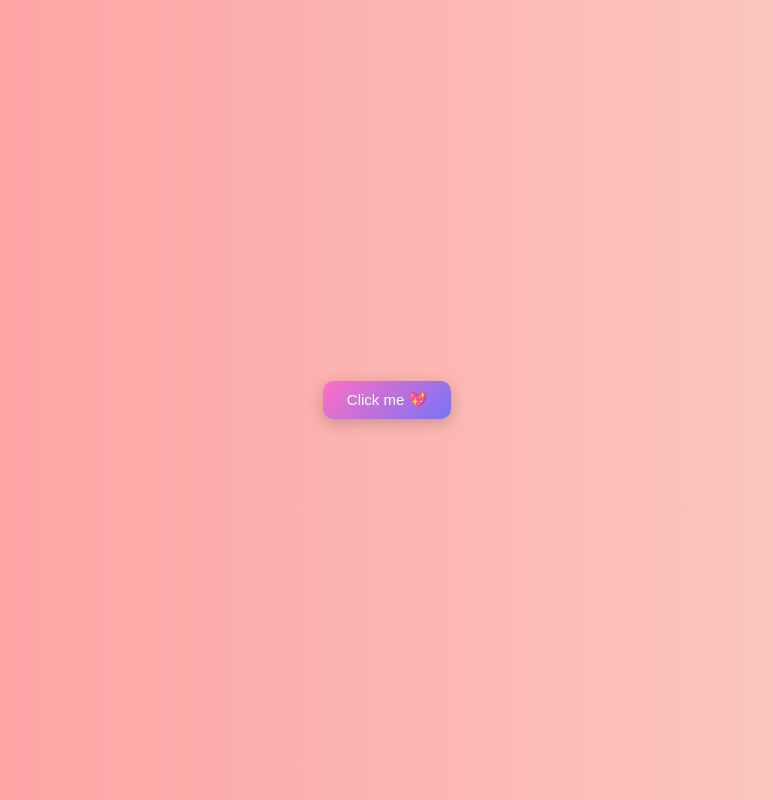
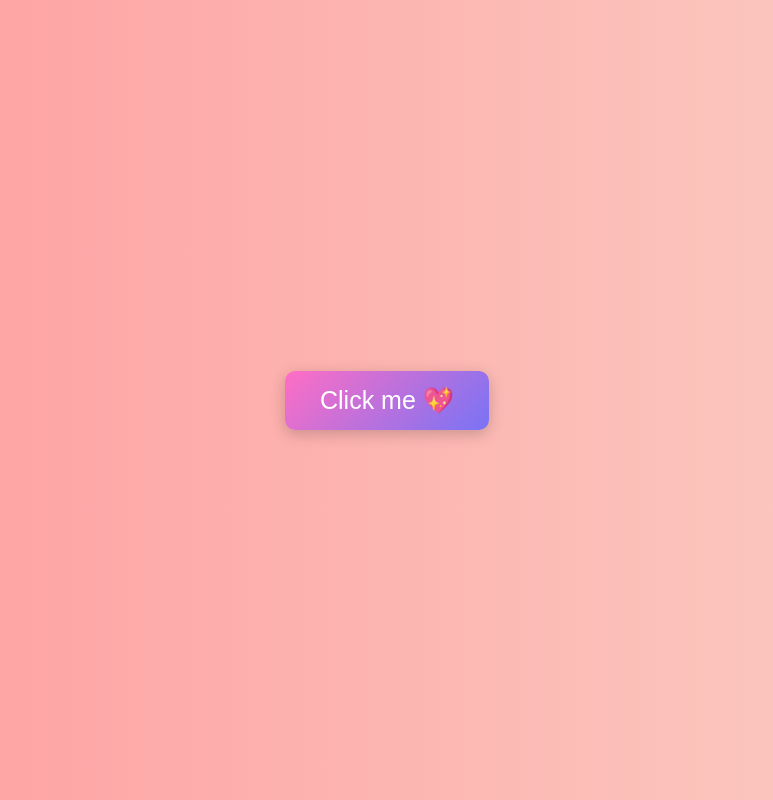
Before and after one commit to Aatifraza123/Demo_project, a plain HTML site: page index.html in a window 1280 px wide. Shown: the whole page, without its empty margins (253-1026 px from the left). Drawn offline with Linux system fonts and the light colour scheme.

Commit message:
Update style.css

```diff
--- a/style.css
+++ b/style.css
@@ -9,8 +9,8 @@ body {
     }
 
     #clickedButton {
-      padding: 10px 24px;
-      font-size: 15px;
+      padding: 15px 35px;
+      font-size: 25px;
       background: linear-gradient(135deg, #ff6ec4, #7873f5);
       color: white;
       border: none;
```
